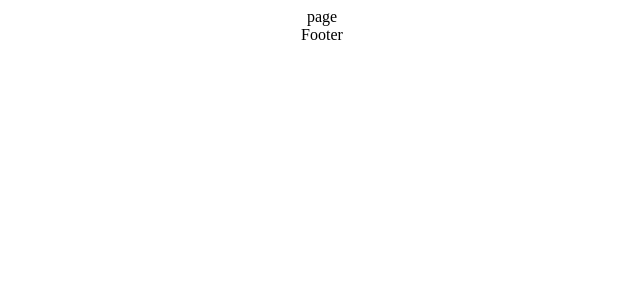
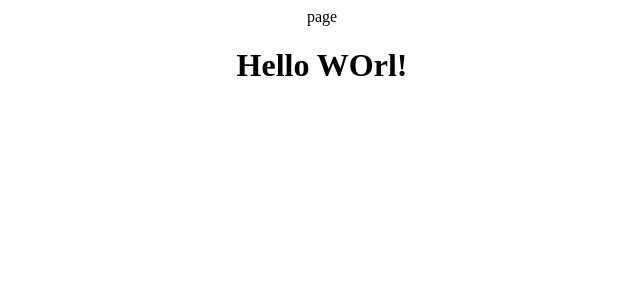
Before and after one commit to HimalkomIPB/Connect, a React (Create React App) app: page / in a window 1280 px wide. Shown: the top 300 px of the page, without its empty margins (318-958 px from the left). Built offline with nearby package versions, Linux system fonts and the light colour scheme.

Commit message:
[UPDATE] FOoter

```diff
--- a/src/component/Footer/Footer.js
+++ b/src/component/Footer/Footer.js
@@ -2,7 +2,7 @@ import React from 'react'
 
 const Footer = () => {
   return (
-    <div>Footer</div>
+    <div><h1>Hello WOrl!</h1></div>
   )
 }
 
```
